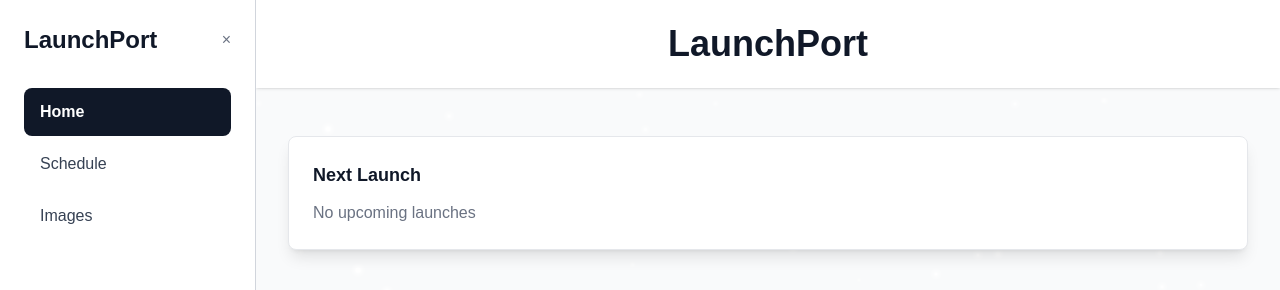
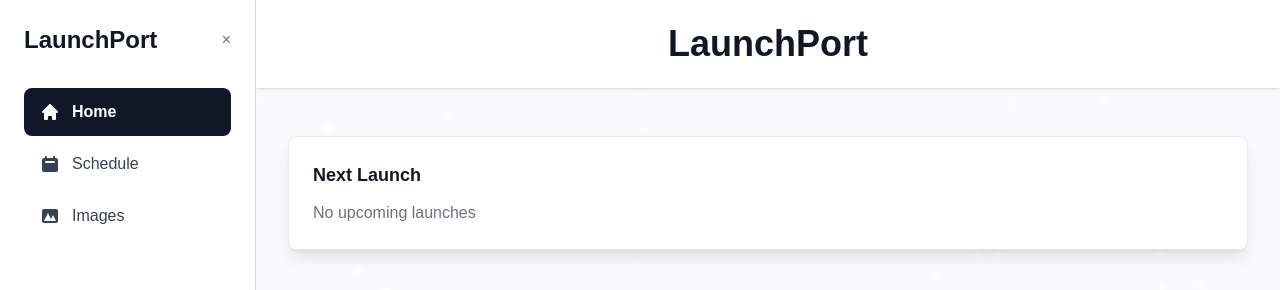
Before and after one commit to GamerC0der/launchport, a Next.js app in the folder nextjs/: page / in a window 1280 px wide. Shown: the top 290 px of the page. Built offline with nearby package versions, Linux system fonts and the light colour scheme; no server answers.

Commit message:
Add Sidebar Icons

```diff
--- a/nextjs/app/components/Sidebar.tsx
+++ b/nextjs/app/components/Sidebar.tsx
@@ -2,13 +2,14 @@
 
 import Link from 'next/link';
 import { usePathname } from 'next/navigation';
+import { HiHome, HiCalendar, HiPhotograph } from 'react-icons/hi';
 
 export default function Sidebar({ onClose }: { onClose: () => void }) {
   const pathname = usePathname();
   const menuItems = [
-    { href: '/', label: 'Home' },
-    { href: '/calendar', label: 'Schedule' },
-    { href: '/images', label: 'Images' },
+    { href: '/', label: 'Home', icon: HiHome },
+    { href: '/calendar', label: 'Schedule', icon: HiCalendar },
+    { href: '/images', label: 'Images', icon: HiPhotograph },
   ];
   return (
     <aside className="w-64 h-screen border-r border-gray-300 dark:border-gray-700 bg-white dark:bg-gray-950 p-6 overflow-y-auto">
@@ -23,12 +24,13 @@ export default function Sidebar({ onClose }: { onClose: () => void }) {
             <Link
               key={item.href}
               href={item.href}
-              className={`block px-4 py-3 rounded-lg transition-all ${
+              className={`flex items-center gap-3 px-4 py-3 rounded-lg transition-all ${
                 isActive
                   ? 'bg-gray-900 dark:bg-gray-100 text-white dark:text-gray-900 font-semibold'
                   : 'hover:bg-gray-100 dark:hover:bg-gray-800 text-gray-700 dark:text-gray-300'
               }`}
             >
+              <item.icon className="w-5 h-5" />
               {item.label}
             </Link>
           );
```
